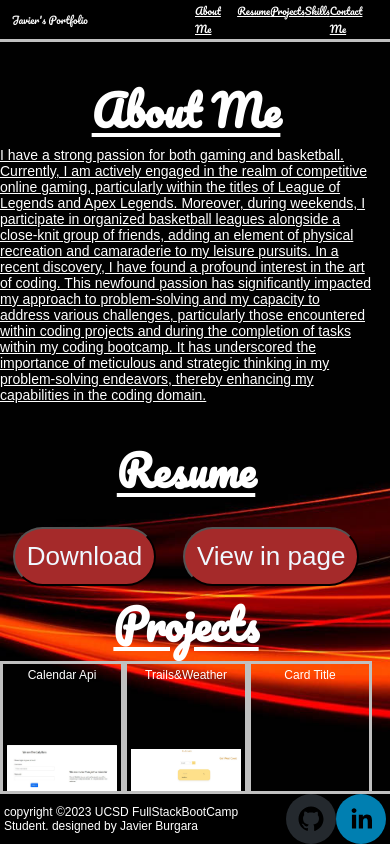
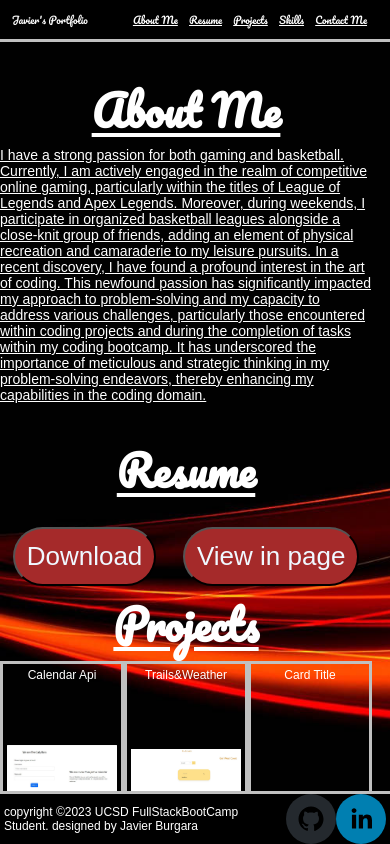
Before and after one commit to JavierBurgara/Personal-Portfolio, a React (Vite) app: page / in a window 390 px wide. Shown: the top 844 px of the page. Built offline with nearby package versions, Linux system fonts and the light colour scheme; a web font is replaced by a local one.

Commit message:
fix media

```diff
--- a/src/components/Header/header.css
+++ b/src/components/Header/header.css
@@ -54,4 +54,7 @@
   .header {
     font-size: 10px !important;
   }
+  .nav-menu{
+    width: 70%;
+  }
 }
```
